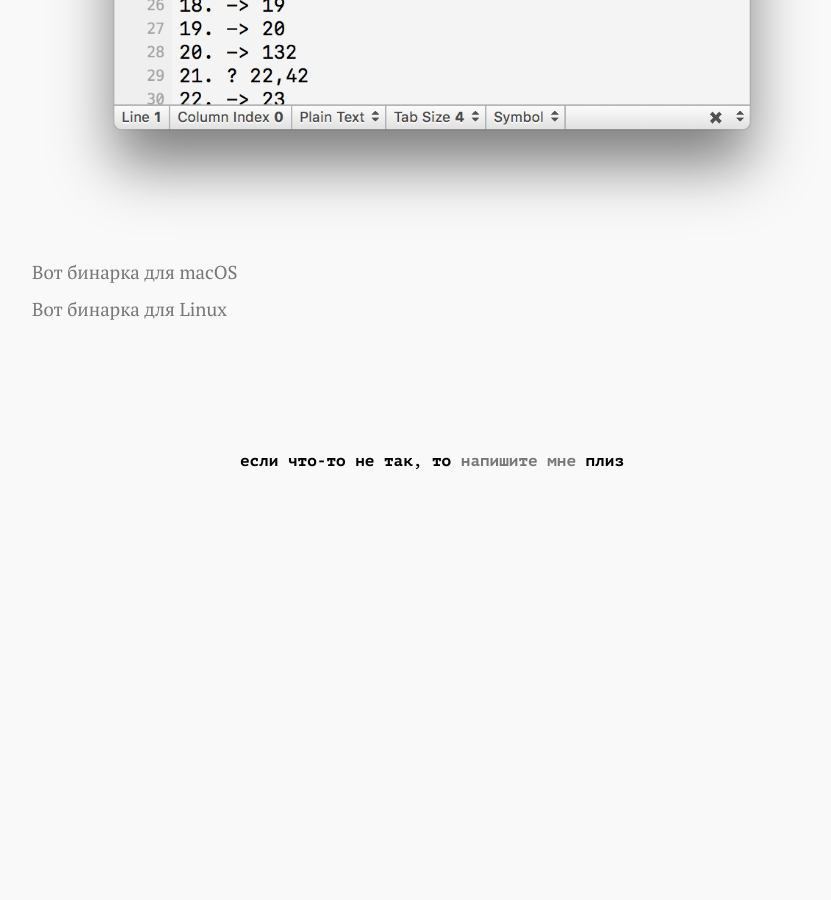
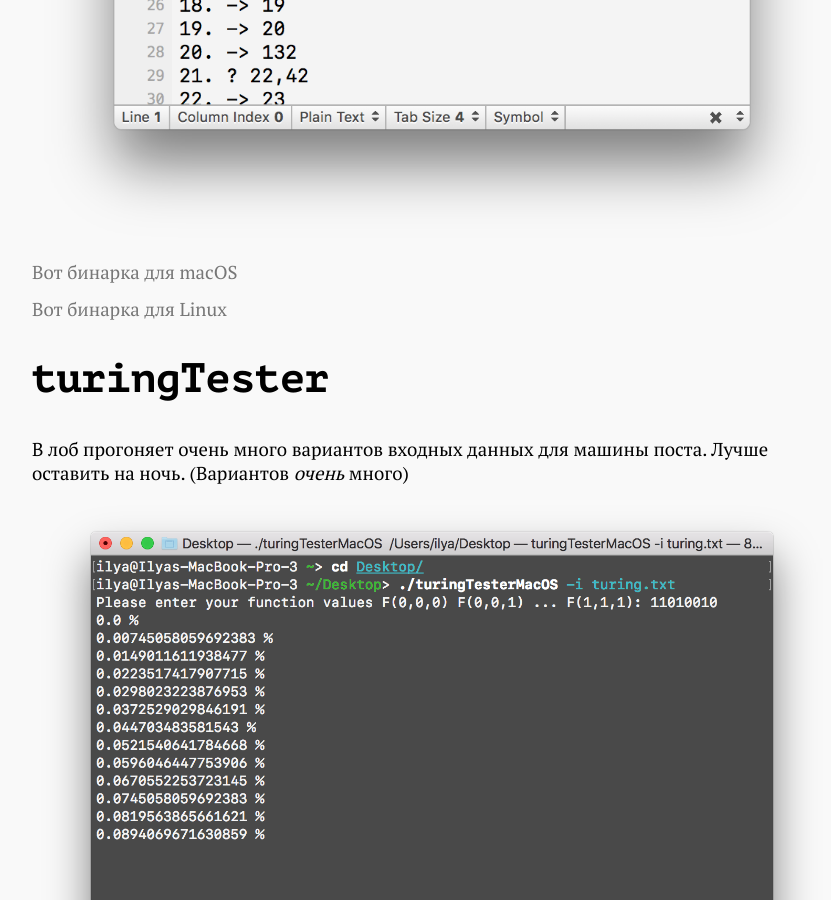
Before and after one commit to ilyakooo0/ilyakooo0.github.io, a Jekyll site: the page built from diskra/DZ2_/DZ2.md, in a window 1280 px wide and 900 px high, scrolled down 3553 px. Shown: the whole window, without its empty margins (208-1039 px from the left). Built offline with Jekyll 4.4.1, drawn with Linux system fonts in a browser that asks for light colours; before the commit the page ends 4044 px from its top, so only the background shows below that; some of the changed text lies outside the part shown.

Commit message:
Added turingTester. Fixed all other diskra DZ2.

```diff
--- a/diskra/DZ2_/DZ2.md
+++ b/diskra/DZ2_/DZ2.md
@@ -54,3 +54,13 @@ permalink: diskra/DZ2
 [Вот бинарка для macOS](/diskra/DZ2_/turing2PostMacOS.zip)
 
 [Вот бинарка для Linux](/diskra/DZ2_/turing2PostUbuntu.zip)
+
+## turingTester
+
+В лоб прогоняет очень много вариантов входных данных для машины поста. Лучше оставить на ночь. (Вариантов _очень_ много)
+
+![](/diskra/DZ2_/turingTesterTerm.png)
+
+[Вот бинарка для macOS](/diskra/DZ2_/turingTesterMacOS.zip)
+
+[Вот бинарка для Linux](/diskra/DZ2_/turingTesterUbuntu.zip)
```
Also changed, not shown: other parts of diskra/DZ2_/DZ2.md (+2 -2 lines), diskra/DZ2_/turingTesterTerm.png (added), 4 other files.
